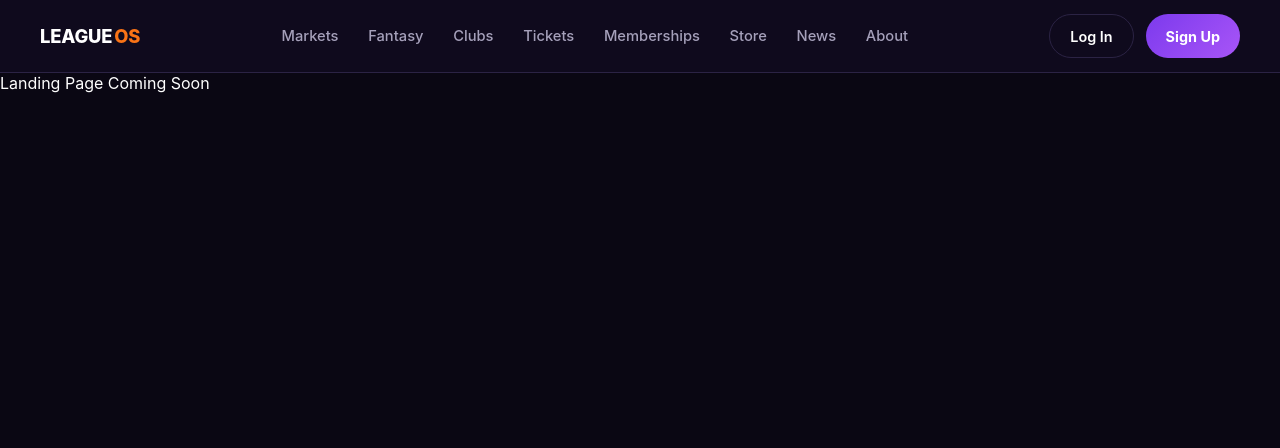
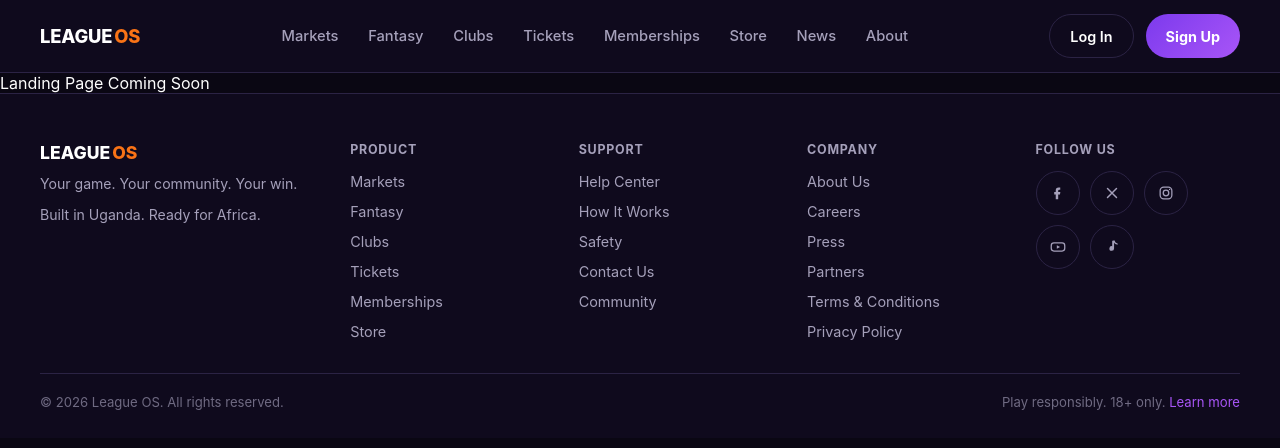
Before and after one commit to LEAGUE-OS-NEW/leagueos_frontend, a React (Vite) app: page / in a window 1280 px wide. Shown: the top 448 px of the page. Built offline with nearby package versions, Linux system fonts and the light colour scheme.

Commit message:
feat: build shared Footer component
Adds Footer.tsx/Footer.css matching the reference design: logo + tagline,
Product/Support/Company/Follow Us link columns, social icons, and a
copyright/responsible-play bar. Wired temporarily into App.tsx for
visual review alongside Navbar.

```diff
--- a/src/App.tsx
+++ b/src/App.tsx
@@ -1,5 +1,6 @@
 import { BrowserRouter as Router, Routes, Route } from 'react-router-dom';
 import Navbar from './components/Navbar';
+import Footer from './components/Footer';
 
 function App() {
   return (
@@ -8,6 +9,7 @@ function App() {
       <Routes>
         <Route path="/" element={<div>Landing Page Coming Soon</div>} />
       </Routes>
+      <Footer />
     </Router>
   );
 }
--- /dev/null
+++ b/src/components/Footer.css
@@ -0,0 +1,169 @@
+.footer {
+  background-color: var(--color-bg-elevated);
+  border-top: 1px solid var(--color-border);
+}
+
+.footer-inner {
+  max-width: 1440px;
+  margin: 0 auto;
+  padding: 48px clamp(16px, 4vw, 40px) 28px;
+}
+
+.footer-columns {
+  display: grid;
+  grid-template-columns: repeat(auto-fit, minmax(160px, 1fr));
+  gap: 32px 24px;
+  padding-bottom: 32px;
+  border-bottom: 1px solid var(--color-border);
+}
+
+@media (min-width: 860px) {
+  .footer-columns {
+    grid-template-columns: minmax(240px, 1.4fr) repeat(4, minmax(130px, 1fr));
+  }
+}
+
+.footer-brand {
+  display: flex;
+  flex-direction: column;
+  gap: 10px;
+}
+
+.footer-logo {
+  display: flex;
+  align-items: baseline;
+  gap: 2px;
+  text-decoration: none;
+  font-weight: 800;
+  font-size: 1.1rem;
+  cursor: pointer;
+  width: fit-content;
+}
+
+.footer-logo-league {
+  color: var(--color-text-primary);
+}
+
+.footer-logo-os {
+  color: var(--color-accent);
+}
+
+.footer-tagline {
+  margin: 0;
+  color: var(--color-text-secondary);
+  font-size: 0.88rem;
+  line-height: 1.5;
+}
+
+.footer-heading {
+  margin: 0 0 14px;
+  font-size: 0.78rem;
+  text-transform: uppercase;
+  letter-spacing: 0.06em;
+  color: var(--color-text-secondary);
+  font-weight: 700;
+}
+
+.footer-link-list {
+  list-style: none;
+  margin: 0;
+  padding: 0;
+  display: flex;
+  flex-direction: column;
+  gap: 10px;
+}
+
+.footer-link {
+  color: var(--color-text-secondary);
+  text-decoration: none;
+  font-size: 0.9rem;
+  transition: color 0.2s ease;
+  cursor: pointer;
+  border-radius: 3px;
+}
+
+.footer-link:hover {
+  color: var(--color-primary-light);
+}
+
+.footer-link:focus-visible {
+  outline: 2px solid var(--color-primary-light);
+  outline-offset: 2px;
+}
+
+.footer-social-list {
+  display: flex;
+  gap: 10px;
+  flex-wrap: wrap;
+}
+
+.footer-social-link {
+  width: 44px;
+  height: 44px;
+  border-radius: 50%;
+  border: 1px solid var(--color-border);
+  color: var(--color-text-secondary);
+  display: flex;
+  align-items: center;
+  justify-content: center;
+  text-decoration: none;
+  cursor: pointer;
+  transition: background-color 0.2s ease, border-color 0.2s ease, color 0.2s ease, transform 0.15s ease;
+}
+
+.footer-social-link svg {
+  width: 18px;
+  height: 18px;
+}
+
+.footer-social-link:hover {
+  background-color: var(--color-primary);
+  border-color: var(--color-primary);
+  color: #fff;
+  transform: scale(1.06);
+}
+
+.footer-social-link:focus-visible {
+  outline: 2px solid var(--color-primary-light);
+  outline-offset: 2px;
+}
+
+.footer-bottom {
+  display: flex;
+  flex-wrap: wrap;
+  justify-content: space-between;
+  align-items: center;
+  gap: 12px;
+  padding-top: 20px;
+}
+
+.footer-copyright,
+.footer-disclaimer {
+  margin: 0;
+  color: var(--color-text-muted);
+  font-size: 0.82rem;
+}
+
+.footer-disclaimer-link {
+  color: var(--color-primary-light);
+  text-decoration: none;
+  cursor: pointer;
+  transition: color 0.2s ease;
+}
+
+.footer-disclaimer-link:hover {
+  color: var(--color-primary);
+  text-decoration: underline;
+}
+
+.footer-disclaimer-link:focus-visible {
+  outline: 2px solid var(--color-primary-light);
+  outline-offset: 2px;
+}
+
+@media (max-width: 640px) {
+  .footer-bottom {
+    flex-direction: column;
+    align-items: flex-start;
+  }
+}
--- /dev/null
+++ b/src/components/Footer.tsx
@@ -0,0 +1,175 @@
+import { Link } from 'react-router-dom';
+import type { ReactNode } from 'react';
+import './Footer.css';
+
+type FooterLink = {
+  label: string;
+  route: string;
+};
+
+type FooterColumn = {
+  heading: string;
+  links: FooterLink[];
+};
+
+const FOOTER_COLUMNS: FooterColumn[] = [
+  {
+    heading: 'Product',
+    links: [
+      { label: 'Markets', route: '/markets' },
+      { label: 'Fantasy', route: '/fantasy' },
+      { label: 'Clubs', route: '/clubs' },
+      { label: 'Tickets', route: '/tickets' },
+      { label: 'Memberships', route: '/memberships' },
+      { label: 'Store', route: '/store' },
+    ],
+  },
+  {
+    heading: 'Support',
+    links: [
+      { label: 'Help Center', route: '/help' },
+      { label: 'How It Works', route: '/how-it-works' },
+      { label: 'Safety', route: '/safety' },
+      { label: 'Contact Us', route: '/contact' },
+      { label: 'Community', route: '/community' },
+    ],
+  },
+  {
+    heading: 'Company',
+    links: [
+      { label: 'About Us', route: '/about' },
+      { label: 'Careers', route: '/careers' },
+      { label: 'Press', route: '/press' },
+      { label: 'Partners', route: '/partners' },
+      { label: 'Terms & Conditions', route: '/terms' },
+      { label: 'Privacy Policy', route: '/privacy' },
+    ],
+  },
+];
+
+type SocialLink = {
+  label: string;
+  href: string;
+  icon: ReactNode;
+};
+
+function FacebookIcon() {
+  return (
+    <svg viewBox="0 0 20 20" fill="none" aria-hidden="true">
+      <path
+        d="M12.5 4h-1.8A3.2 3.2 0 007.5 7.2V9H5.8v2.6h1.7V17h2.7v-5.4h2l.4-2.6h-2.4V7.5c0-.7.4-1.1 1.1-1.1h1.2V4z"
+        fill="currentColor"
+      />
+    </svg>
+  );
+}
+
+function XIcon() {
+  return (
+    <svg viewBox="0 0 20 20" fill="none" aria-hidden="true">
+      <path d="M5 5l10 10M15 5L5 15" stroke="currentColor" strokeWidth="1.6" strokeLinecap="round" />
+    </svg>
+  );
+}
+
+function InstagramIcon() {
+  return (
+    <svg viewBox="0 0 20 20" fill="none" aria-hidden="true">
+      <rect x="3.5" y="3.5" width="13" height="13" rx="4" stroke="currentColor" strokeWidth="1.4" />
+      <circle cx="10" cy="10" r="3.1" stroke="currentColor" strokeWidth="1.4" />
+      <circle cx="14" cy="6" r="0.8" fill="currentColor" />
+    </svg>
+  );
+}
+
+function YouTubeIcon() {
+  return (
+    <svg viewBox="0 0 20 20" fill="none" aria-hidden="true">
+      <rect x="2.5" y="5.5" width="15" height="9" rx="3" stroke="currentColor" strokeWidth="1.4" />
+      <path d="M8.7 8v4l3.6-2-3.6-2z" fill="currentColor" />
+    </svg>
+  );
+}
+
+function TikTokIcon() {
+  return (
+    <svg viewBox="0 0 20 20" fill="none" aria-hidden="true">
+      <path d="M12.3 3v8.6a2.6 2.6 0 11-2.1-2.55V3h2.1z" fill="currentColor" />
+      <path d="M12.3 3.2c.35 1.9 1.75 3.25 3.6 3.45" stroke="currentColor" strokeWidth="1.3" strokeLinecap="round" fill="none" />
+    </svg>
+  );
+}
+
+const SOCIAL_LINKS: SocialLink[] = [
+  { label: 'Facebook', href: 'https://facebook.com', icon: <FacebookIcon /> },
+  { label: 'X', href: 'https://x.com', icon: <XIcon /> },
+  { label: 'Instagram', href: 'https://instagram.com', icon: <InstagramIcon /> },
+  { label: 'YouTube', href: 'https://youtube.com', icon: <YouTubeIcon /> },
+  { label: 'TikTok', href: 'https://tiktok.com', icon: <TikTokIcon /> },
+];
+
+function Footer() {
+  const year = new Date().getFullYear();
+
+  return (
+    <footer className="footer">
+      <div className="footer-inner">
+        <div className="footer-columns">
+          <div className="footer-brand">
+            <Link to="/" className="footer-logo">
+              <span className="footer-logo-league">LEAGUE</span>
+              <span className="footer-logo-os">OS</span>
+            </Link>
+            <p className="footer-tagline">Your game. Your community. Your win.</p>
+            <p className="footer-tagline">Built in Uganda. Ready for Africa.</p>
+          </div>
+
+          {FOOTER_COLUMNS.map((column) => (
+            <div className="footer-column" key={column.heading}>
+              <h3 className="footer-heading">{column.heading}</h3>
+              <ul className="footer-link-list">
+                {column.links.map((link) => (
+                  <li key={link.route}>
+                    <Link to={link.route} className="footer-link">
+                      {link.label}
+                    </Link>
+                  </li>
+                ))}
+              </ul>
+            </div>
+          ))}
+
+          <div className="footer-column">
+            <h3 className="footer-heading">Follow Us</h3>
+            <div className="footer-social-list">
+              {SOCIAL_LINKS.map((social) => (
+                <a
+                  key={social.label}
+                  href={social.href}
+                  target="_blank"
+                  rel="noreferrer noopener"
+                  className="footer-social-link"
+                  aria-label={social.label}
+                >
+                  {social.icon}
+                </a>
+              ))}
+            </div>
+          </div>
+        </div>
+
+        <div className="footer-bottom">
+          <p className="footer-copyright">© {year} League OS. All rights reserved.</p>
+          <p className="footer-disclaimer">
+            Play responsibly. 18+ only.{' '}
+            <a href="/responsible-play" className="footer-disclaimer-link">
+              Learn more
+            </a>
+          </p>
+        </div>
+      </div>
+    </footer>
+  );
+}
+
+export default Footer;
```
